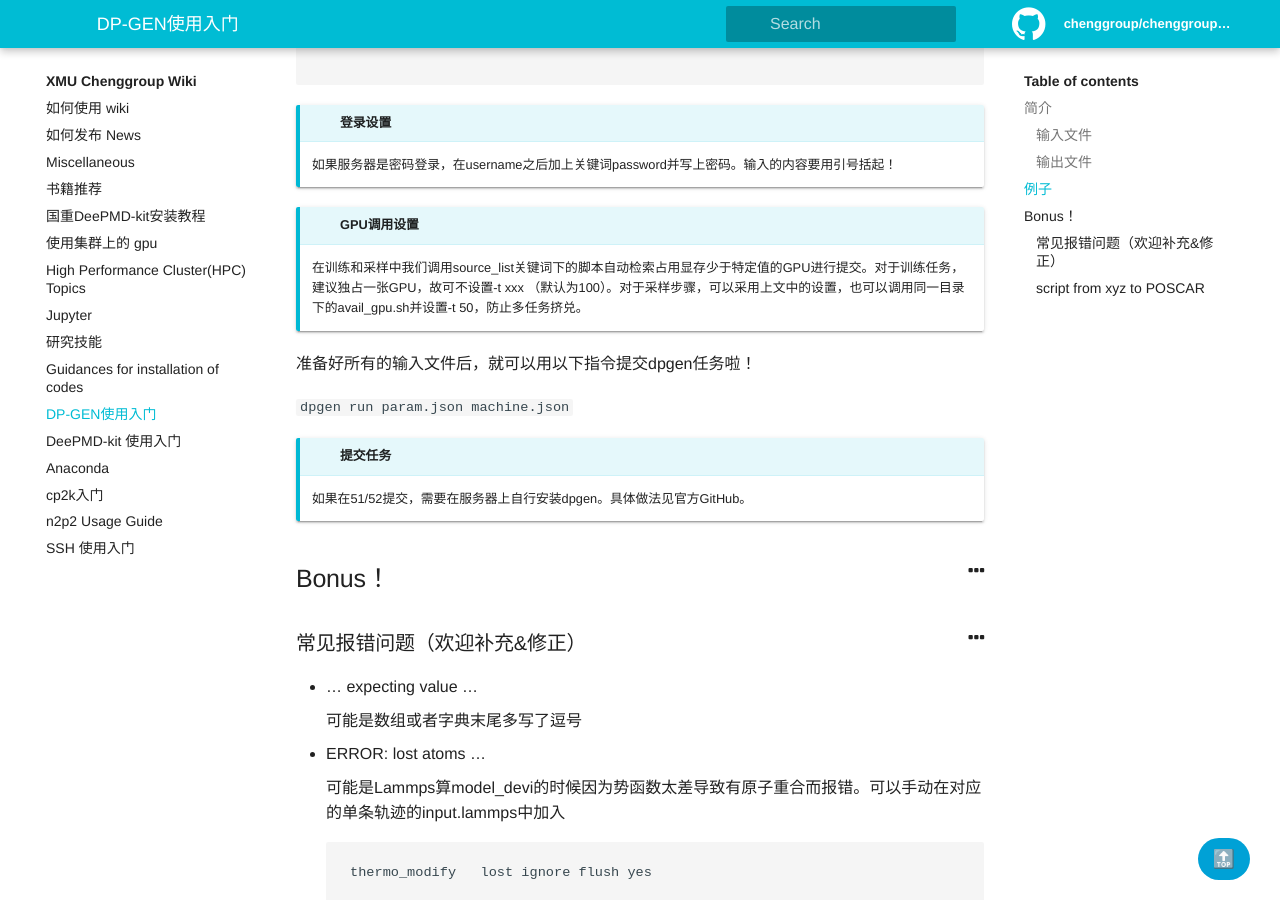
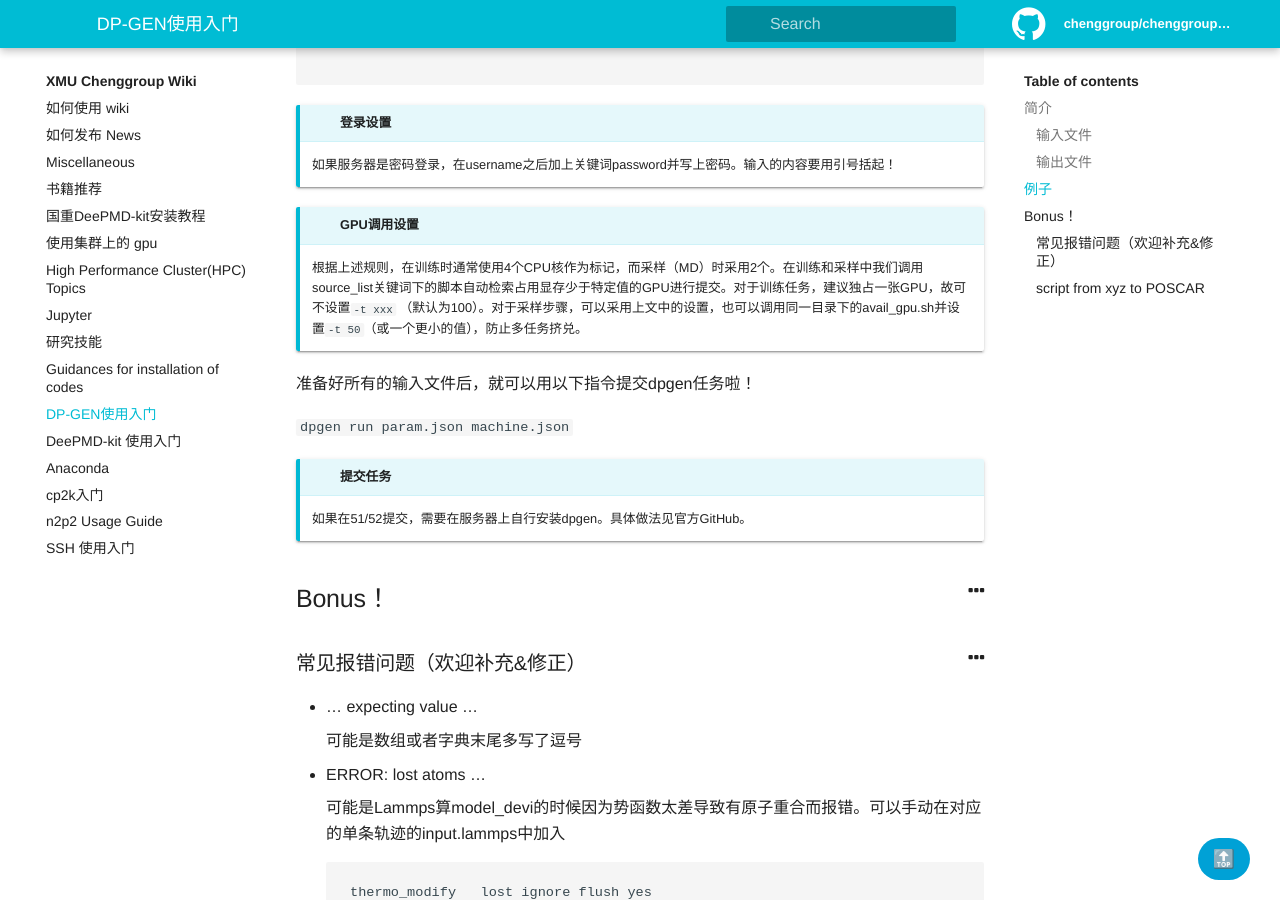
Before and after one commit to chenggroup/chenggroup.github.io, a Jekyll site: the page built from _wiki/softwares_usage/DP-GEN.md, in a window 1280 px wide and 900 px high, scrolled down 8148 px. Built offline with Jekyll 4.4.1, drawn with Linux system fonts in a browser that asks for light colours; some of the changed text lies outside the part shown.

Commit message:
modify some instruction

````diff
--- a/_wiki/softwares_usage/DP-GEN.md
+++ b/_wiki/softwares_usage/DP-GEN.md
@@ -330,9 +330,9 @@
         "work_path": "/home/jxzhu/pt-oh/dpmd"
       },
       "resources": {
-	"node_cpu": 4,
+        "node_cpu": 2,
         "numb_node": 1,
-        "task_per_node": 4,
+        "task_per_node": 2,
         "partition": "large",
         "exclude_list": [],
         "source_list": [
@@ -385,7 +385,7 @@
 ```
 {% include alert.html type="info" title="登录设置" content="如果服务器是密码登录，在username之后加上关键词password并写上密码。输入的内容要用引号括起！" %}
 
-{% include alert.html type="info" title="GPU调用设置" content="在训练和采样中我们调用source_list关键词下的脚本自动检索占用显存少于特定值的GPU进行提交。对于训练任务，建议独占一张GPU，故可不设置-t xxx （默认为100）。对于采样步骤，可以采用上文中的设置，也可以调用同一目录下的avail_gpu.sh并设置-t 50，防止多任务挤兑。" %}
+{% include alert.html type="info" title="GPU调用设置" content="根据上述规则，在训练时通常使用4个CPU核作为标记，而采样（MD）时采用2个。在训练和采样中我们调用source_list关键词下的脚本自动检索占用显存少于特定值的GPU进行提交。对于训练任务，建议独占一张GPU，故可不设置<code>-t xxx</code> （默认为100）。对于采样步骤，可以采用上文中的设置，也可以调用同一目录下的avail_gpu.sh并设置<code>-t 50</code>（或一个更小的值），防止多任务挤兑。" %}
 
 准备好所有的输入文件后，就可以用以下指令提交dpgen任务啦！
 
````
Also changed, not shown: other parts of _wiki/softwares_usage/DP-GEN.md (+1 -1 lines).
